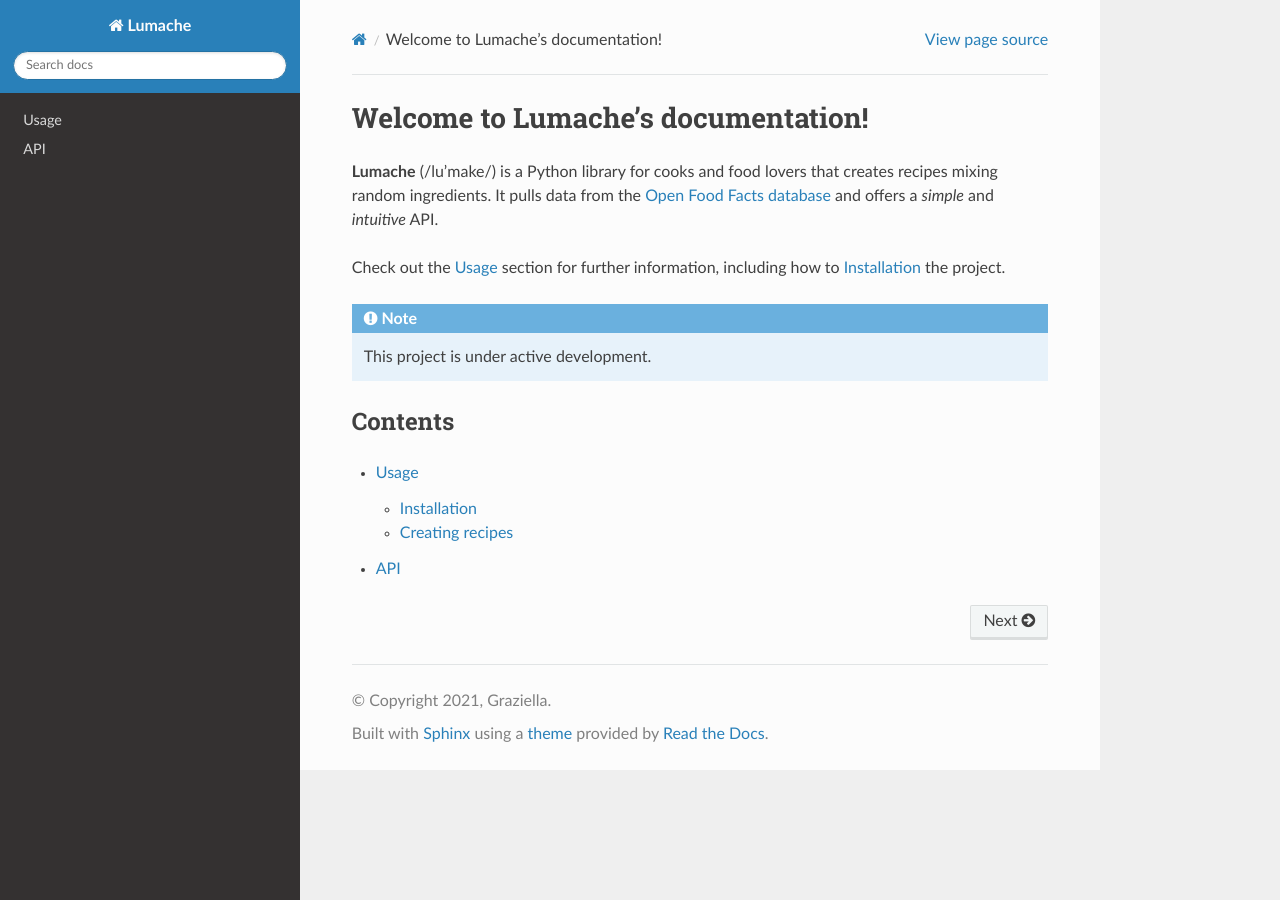
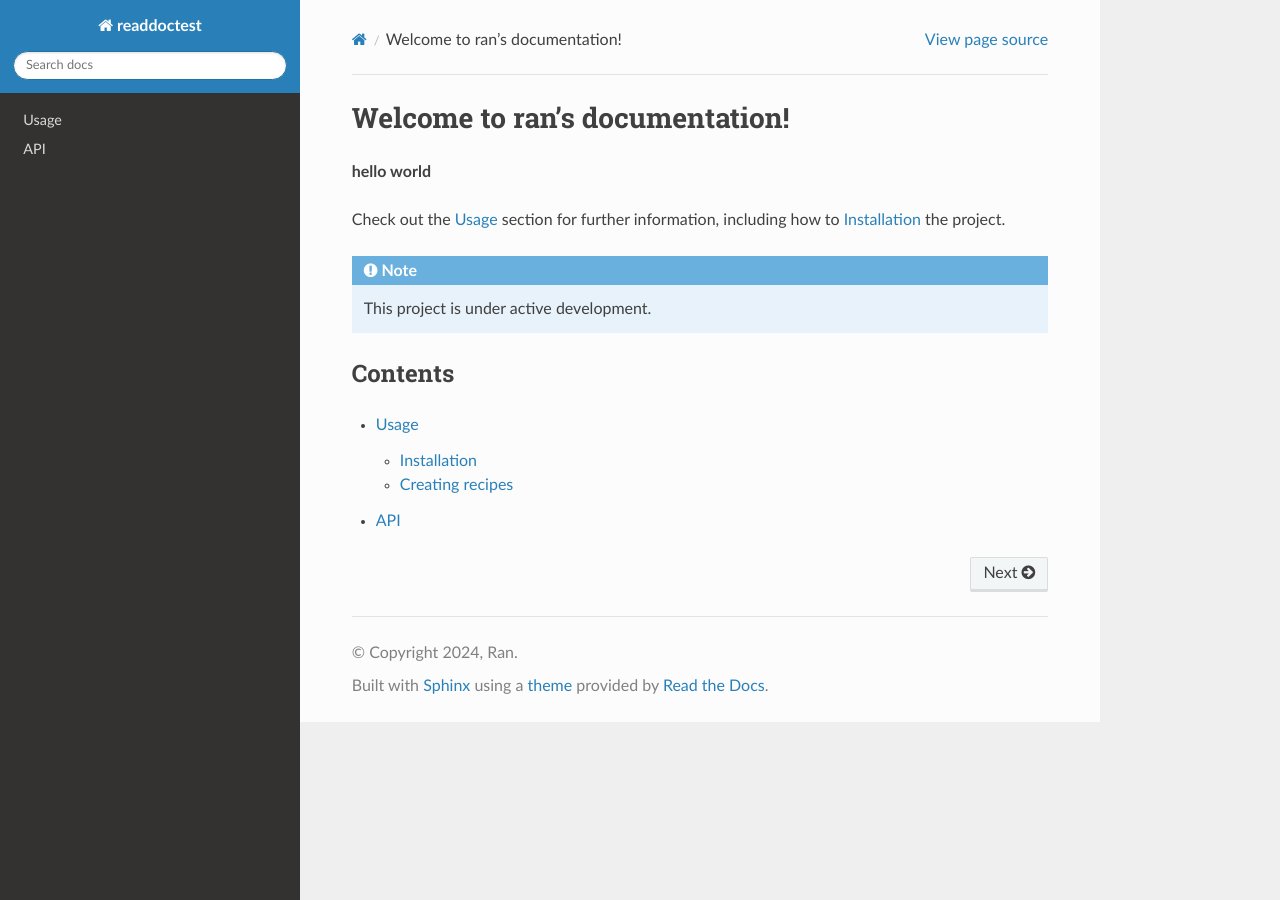
Before and after one commit to nxp-ran/readthedocstest, a Sphinx documentation site: the page built from docs/source/index.rst, in a window 1280 px wide. Built offline with Sphinx 7.4.7 and the Read the Docs theme 3.1.0, drawn with Linux system fonts in a browser that asks for light colours.

Commit message:
first commit

```diff
--- a/docs/source/conf.py
+++ b/docs/source/conf.py
@@ -2,9 +2,9 @@
 
 # -- Project information
 
-project = 'Lumache'
-copyright = '2021, Graziella'
-author = 'Graziella'
+project = 'readdoctest'
+copyright = '2024, Ran'
+author = 'Ran'
 
 release = '0.1'
 version = '0.1.0'
--- a/docs/source/index.rst
+++ b/docs/source/index.rst
@@ -1,10 +1,12 @@
-Welcome to Lumache's documentation!
+Welcome to ran's documentation!
 ===================================
 
-**Lumache** (/lu'make/) is a Python library for cooks and food lovers
-that creates recipes mixing random ingredients.
-It pulls data from the `Open Food Facts database <https://world.openfoodfacts.org/>`_
-and offers a *simple* and *intuitive* API.
+.. **Lumache** (/lu'make/) is a Python library for cooks and food lovers
+.. that creates recipes mixing random ingredients.
+.. It pulls data from the `Open Food Facts database <https://world.openfoodfacts.org/>`_
+.. and offers a *simple* and *intuitive* API.
+
+**hello world**
 
 Check out the :doc:`usage` section for further information, including
 how to :ref:`installation` the project.
```
